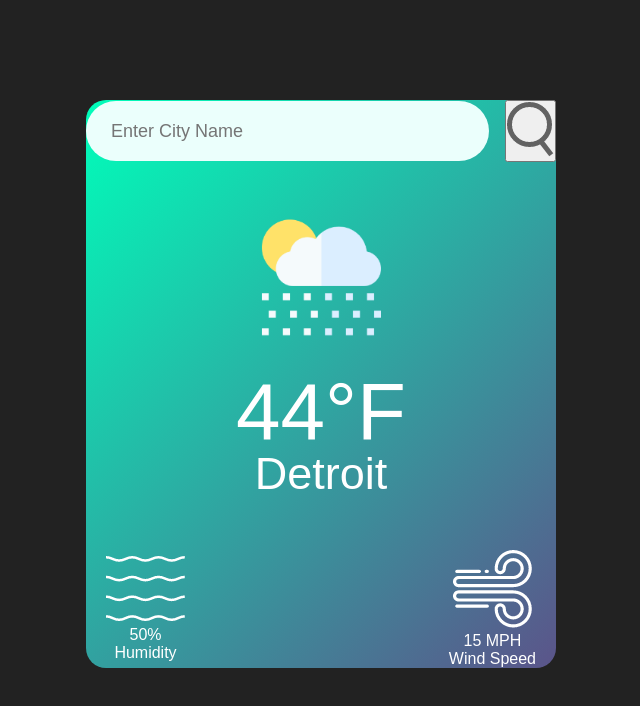
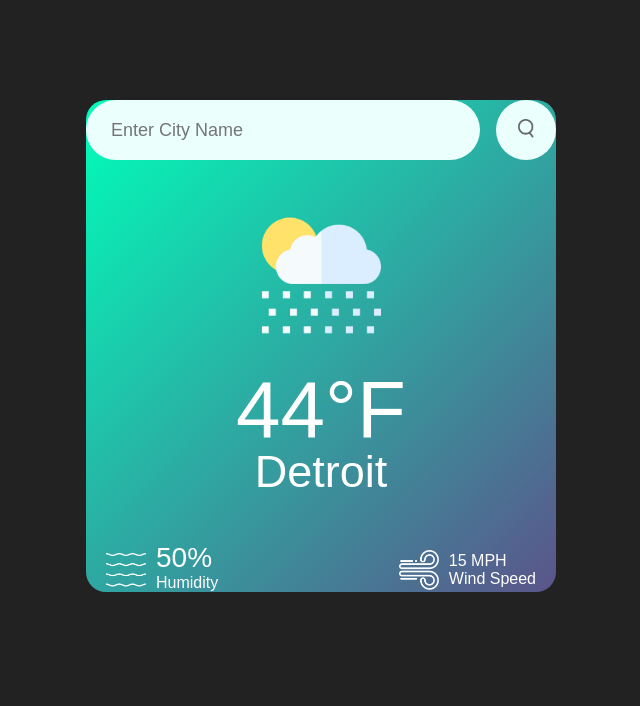
Before and after one commit to MikeyJaay/JS-Practice-Weather-App, a plain HTML site: page index.html in a window 1280 px wide. Shown: the whole page, without its empty margins (319-959 px from the left). Drawn offline with Linux system fonts and the light colour scheme.

Commit message:
fixed search icon issue

```diff
--- a/style.css
+++ b/style.css
@@ -39,6 +39,20 @@ body {
   margin-right: 16px;
   font-size: 18px;
 }
+.search > button {
+  border: 0;
+  outline: 0;
+  background: #ebfffc;
+  border-radius: 50%;
+  width: 60px;
+  height: 60px;
+  cursor: pointer;
+}
+
+.search button img {
+  width: 16px;
+
+}
 
 .weather-icon {
   width: 170px;
@@ -63,3 +77,20 @@ body {
   padding: 0 20px;
   margin-top: 50px;
 }
+
+.col {
+  display: flex;
+  align-items: center;
+  text-align: left;
+}
+
+.col > img {
+  width: 40px;
+  margin-right: 10px;
+}
+
+.humidity,
+.wind {
+  font-size: 28px;
+  margin-top: -6px;
+}
```
